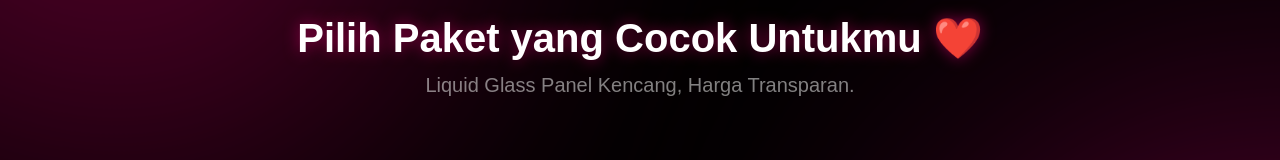
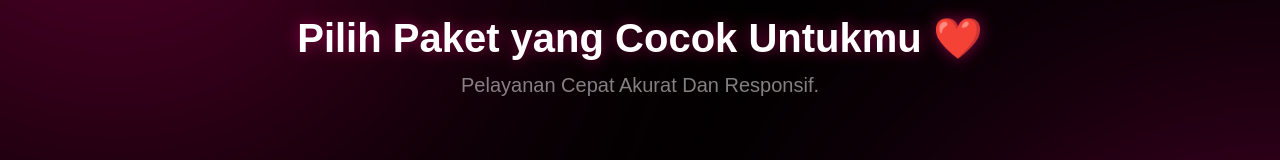
Before and after one commit to Amel20011/panel, a plain HTML site: page index.html in a window 1280 px wide. Shown: the part 136-296 px from the top of the page. Drawn offline with nearby package versions, Linux system fonts and the light colour scheme.

Commit message:
Update index.html

```diff
--- a/index.html
+++ b/index.html
@@ -21,7 +21,7 @@
     <section class="hero-section">
         <div class="container">
             <h1 class="hero-title">Pilih Paket yang Cocok Untukmu ❤️</h1>
-            <p class="lead text-white-50">Liquid Glass Panel Kencang, Harga Transparan.</p>
+            <p class="lead text-white-50"> Pelayanan Cepat Akurat Dan Responsif.</p>
         </div>
     </section>
 
```
